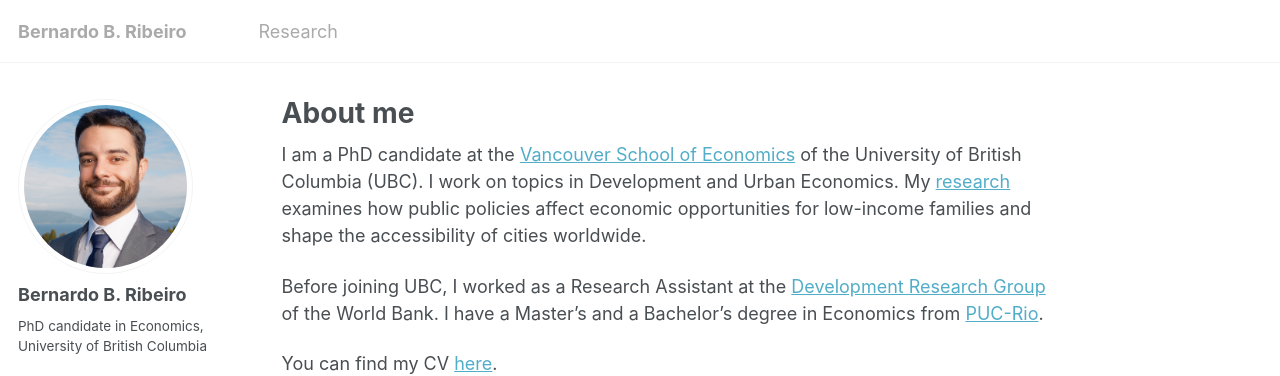
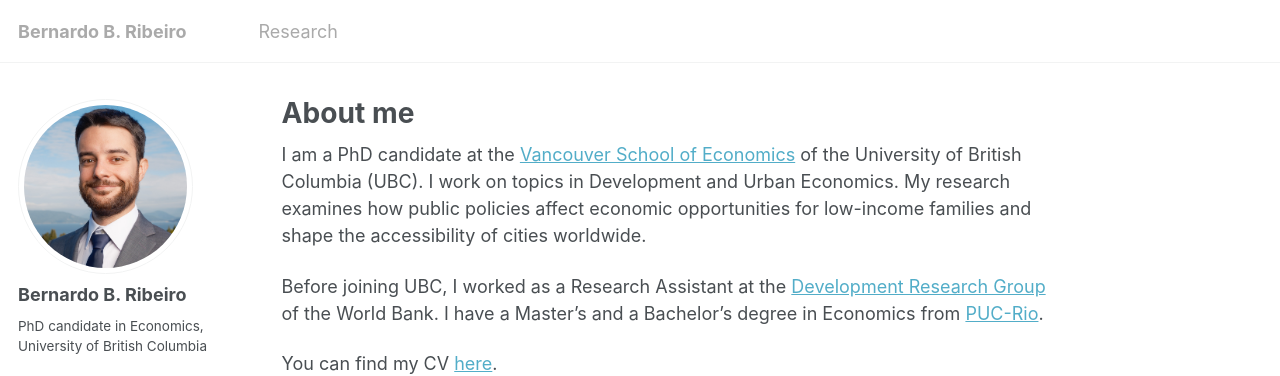
Before and after one commit to bbribeiro/bbribeiro.github.io, a Jekyll site: the page built from _pages/about.md, in a window 1280 px wide. Shown: the top 376 px of the page. Built offline with Jekyll 4.4.1, drawn with Linux system fonts in a browser that asks for light colours; a script that is not in the unit is left out; part of the change alters nothing that is shown.

```diff
--- a/_pages/about.md
+++ b/_pages/about.md
@@ -6,7 +6,7 @@ redirect_from:
   - /about/
   - /about.html
 ---
-I am a PhD candidate at the [Vancouver School of Economics](https://economics.ubc.ca/) of the University of British Columbia (UBC). I work on topics in Development and Urban Economics. My [research](https://bbribeiro.github.io/research/) examines how public policies affect economic opportunities for low-income families and shape the accessibility of cities worldwide.
+I am a PhD candidate at the [Vancouver School of Economics](https://economics.ubc.ca/) of the University of British Columbia (UBC). I work on topics in Development and Urban Economics. My research examines how public policies affect economic opportunities for low-income families and shape the accessibility of cities worldwide.
 
 Before joining UBC, I worked as a Research Assistant at the [Development Research Group](https://www.worldbank.org/en/about/unit/unit-dec/research) of the World Bank. I have a Master's and a Bachelor's degree in Economics from [PUC-Rio](https://www.econ.puc-rio.br/en).
 
```
